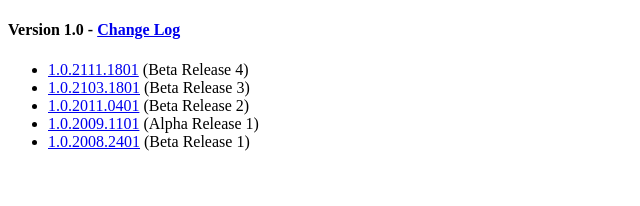
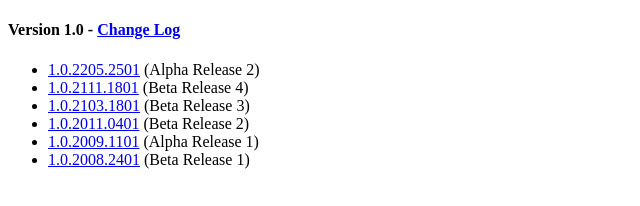
Before and after one commit to cardknox/cardknox-sdk-js, a website built with webpack: page versions.html in a window 1280 px wide. Shown: the whole page, without its empty margins (0-640 px from the left). Built offline with nearby package versions, Linux system fonts and the light colour scheme.

Commit message:
Update versions.html

```diff
--- a/versions.html
+++ b/versions.html
@@ -8,6 +8,7 @@
 <body>
     <h4>Version 1.0 - <a href="changelog_1.0.html">Change Log</a></h4>
     <ul>
+        <li><a href="1.0.2205.2501-alpha/sample.html">1.0.2205.2501</a> (Alpha Release 2)</li>
         <li><a href="1.0.2111.1801-beta/sample.html">1.0.2111.1801</a> (Beta Release 4)</li>
         <li><a href="1.0.2103.1801-beta/sample.html">1.0.2103.1801</a> (Beta Release 3)</li>
         <li><a href="1.0.2011.0401-beta/sample.html">1.0.2011.0401</a> (Beta Release 2)</li>
```
